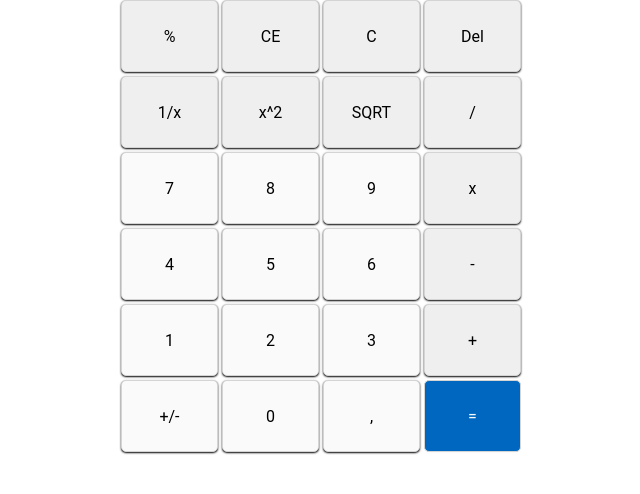
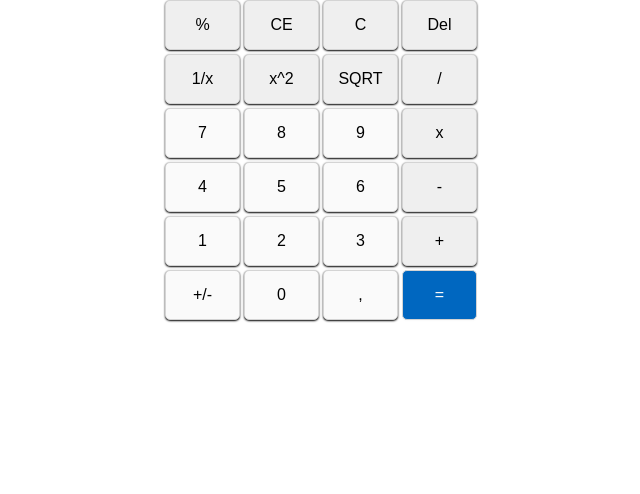
Before and after one commit to miguel-rodrigo/calculator_app, a React (Create React App) app: page / in a window 1280 px wide. Shown: the top 494 px of the page, without its empty margins (319-959 px from the left). Built offline with nearby package versions, Linux system fonts and the light colour scheme.

Commit message:
turn divs into real buttons

```diff
--- a/src/Components/Button/Button.tsx
+++ b/src/Components/Button/Button.tsx
@@ -8,9 +8,9 @@ interface ButtonProps {
 
 const Button = function(props: ButtonProps) {
   return (
-    <div className={"button " + props.type} onClick={props.action}>
+    <button className={"button " + props.type} onClick={props.action}>
       <span>{props.text}</span>
-    </div>
+    </button>
   )
 }
 
```
